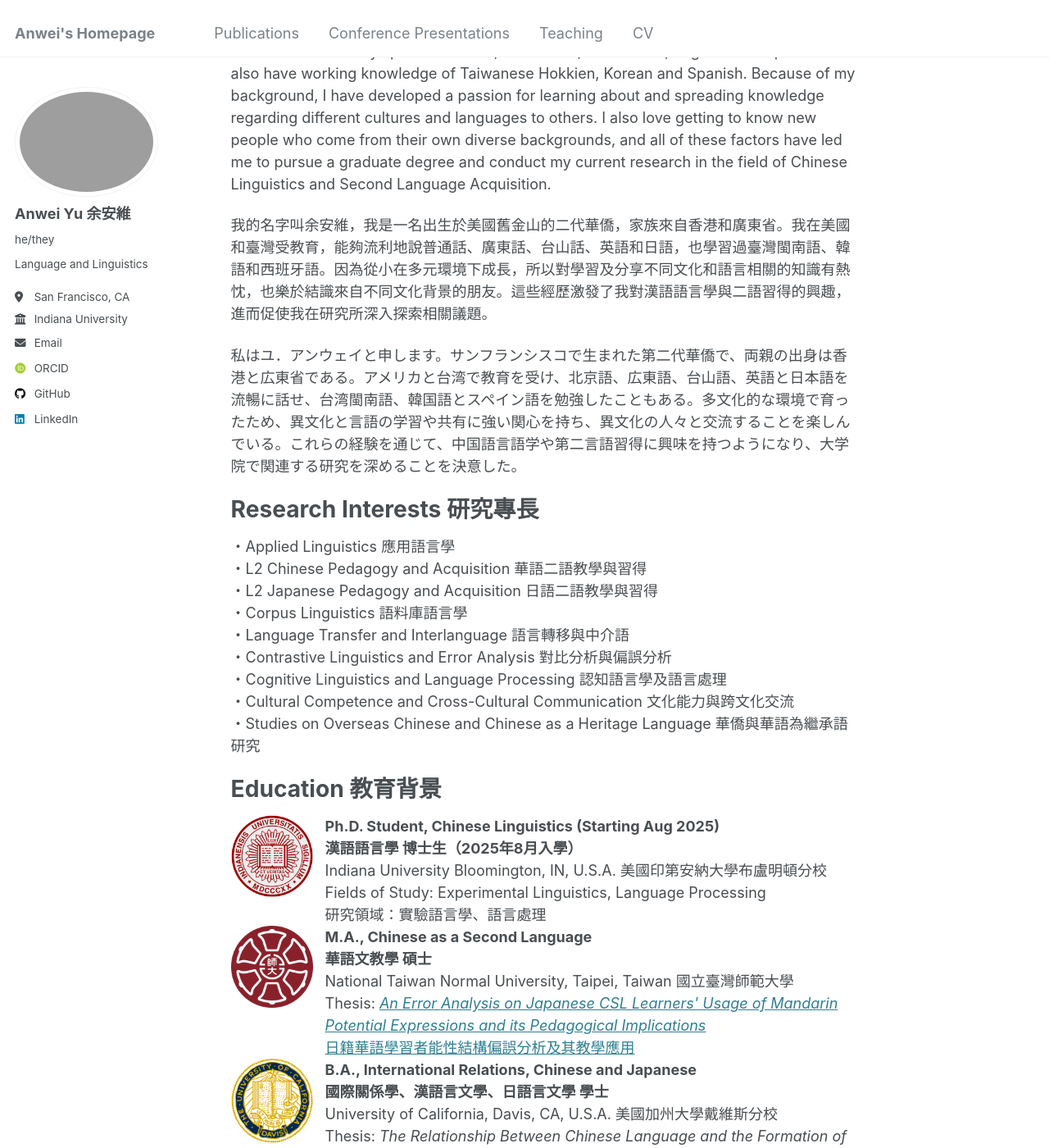
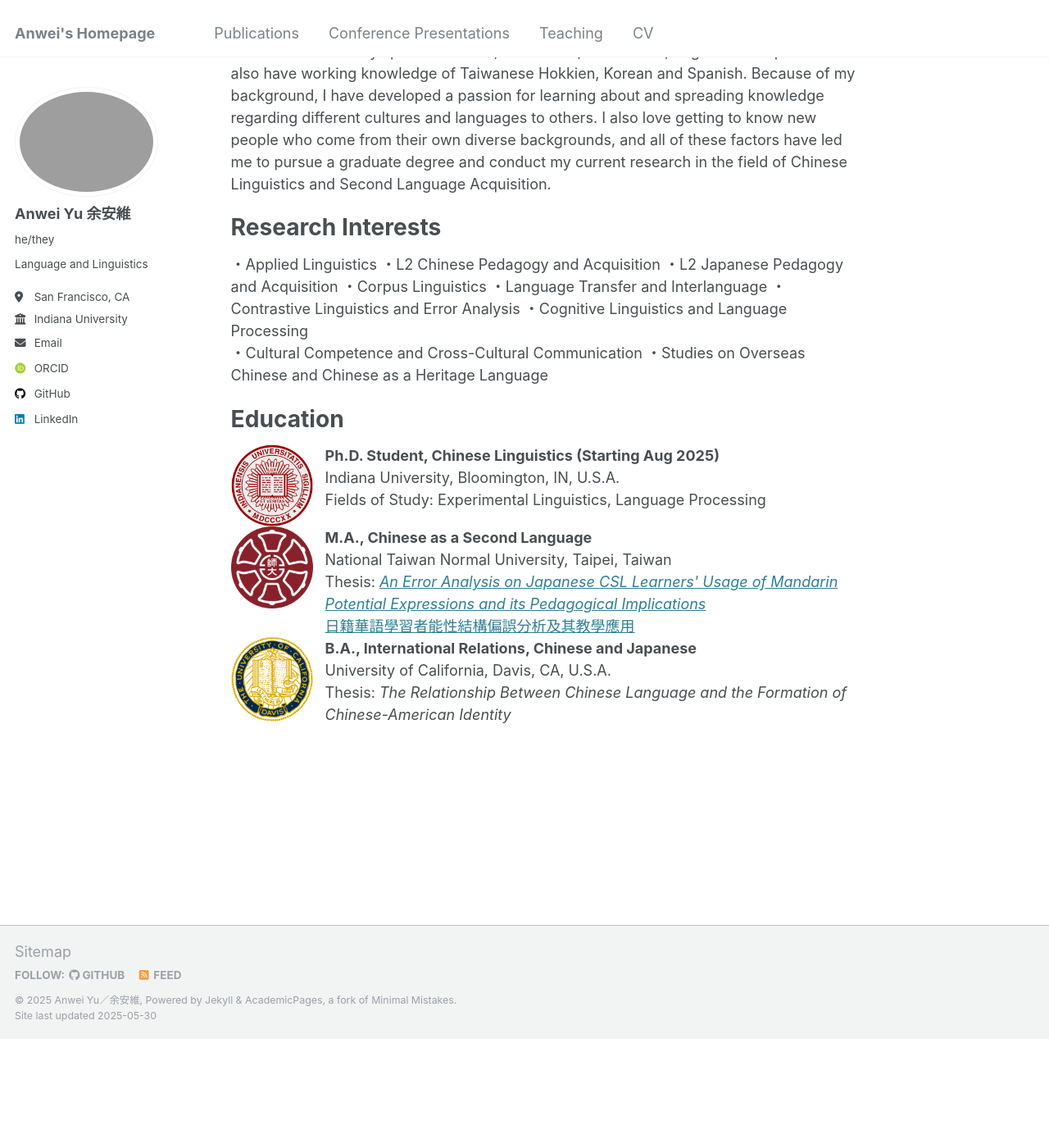
Before and after one commit to anweiyu/anweiyu.github.io, a Jekyll site: the page built from _pages/about.md, in a window 1280 px wide and 1400 px high, scrolled down 201 px. Shown: the whole window at 82% size. Built offline with Jekyll 4.4.1, drawn with Linux system fonts in a browser that asks for light colours; some web fonts are replaced; after the commit the page ends 1468 px from its top, so only the background shows below that; some of the changed text lies outside the part shown.

Commit message:
Update about.md

```diff
--- a/_pages/about.md
+++ b/_pages/about.md
@@ -6,41 +6,37 @@ redirect_from:
   - /about/
   - /about.html
 ---
-About me 關於我 自己紹介
+About me
 ======
 My name is Anwei and I'm a second-generation Chinese American from San Francisco. My family is from Hong Kong and Guangdong, China, and I was educated in the U.S. and Taiwan. I can fluently speak Mandarin, Cantonese, Taishanese, English and Japanese. I also have working knowledge of Taiwanese Hokkien, Korean and Spanish. Because of my background, I have developed a passion for learning about and spreading knowledge regarding different cultures and languages to others. I also love getting to know new people who come from their own diverse backgrounds, and all of these factors have led me to pursue a graduate degree and conduct my current research in the field of Chinese Linguistics and Second Language Acquisition.
 
-我的名字叫余安維，我是一名出生於美國舊金山的二代華僑，家族來自香港和廣東省。我在美國和臺灣受教育，能夠流利地說普通話、廣東話、台山話、英語和日語，也學習過臺灣閩南語、韓語和西班牙語。因為從小在多元環境下成長，所以對學習及分享不同文化和語言相關的知識有熱忱，也樂於結識來自不同文化背景的朋友。這些經歷激發了我對漢語語言學與二語習得的興趣，進而促使我在研究所深入探索相關議題。
+Research Interests
+======
+・Applied Linguistics
+・L2 Chinese Pedagogy and Acquisition
+・L2 Japanese Pedagogy and Acquisition
+・Corpus Linguistics
+・Language Transfer and Interlanguage
+・Contrastive Linguistics and Error Analysis
+・Cognitive Linguistics and Language Processing
+・Cultural Competence and Cross-Cultural Communication
+・Studies on Overseas Chinese and Chinese as a Heritage Language
 
-私はユ．アンウェイと申します。サンフランシスコで生まれた第二代華僑で、両親の出身は香港と広東省である。アメリカと台湾で教育を受け、北京語、広東語、台山語、英語と日本語を流暢に話せ、台湾閩南語、韓国語とスペイン語を勉強したこともある。多文化的な環境で育ったため、異文化と言語の学習や共有に強い関心を持ち、異文化の人々と交流することを楽しんでいる。これらの経験を通じて、中国語言語学や第二言語習得に興味を持つようになり、大学院で関連する研究を深めることを決意した。
-
-Research Interests 研究專長
-======
-・Applied Linguistics 應用語言學
-・L2 Chinese Pedagogy and Acquisition 華語二語教學與習得
-・L2 Japanese Pedagogy and Acquisition 日語二語教學與習得
-・Corpus Linguistics 語料庫語言學
-・Language Transfer and Interlanguage 語言轉移與中介語
-・Contrastive Linguistics and Error Analysis 對比分析與偏誤分析
-・Cognitive Linguistics and Language Processing 認知語言學及語言處理
-・Cultural Competence and Cross-Cultural Communication 文化能力與跨文化交流
-・Studies on Overseas Chinese and Chinese as a Heritage Language 華僑與華語為繼承語研究
-
-Education 教育背景
+Education
 ======
 <div style="display: flex; align-items:flex-start;text-align: left;">
   <img src="{{site.baseurl}}/images/IU.png" alt="IU Logo" width= "100" style="margin-right: 15px;">
-  <p style="margin: 0;"><strong>Ph.D. Student, Chinese Linguistics (Starting Aug 2025) <br>漢語語言學 博士生（2025年8月入學）</strong><br>
-    Indiana University Bloomington, IN, U.S.A. 美國印第安納大學布盧明頓分校<br>
+  <p style="margin: 0;"><strong>Ph.D. Student, Chinese Linguistics (Starting Aug 2025) </strong><br>
+    Indiana University, Bloomington, IN, U.S.A.<br>
     Fields of Study: Experimental Linguistics, Language Processing<br>
-    研究領域：實驗語言學、語言處理</p></div>
+    </p></div>
 <div style="display: flex; align-items:flex-start;text-align: left;">
   <img src="{{site.baseurl}}/images/NTNU.png" alt="NTNU Logo" width= "100" style="margin-right: 15px;">
-  <p style="margin: 0;"><strong>M.A., Chinese as a Second Language <br>華語文教學 碩士</strong><br>
-    National Taiwan Normal University, Taipei, Taiwan 國立臺灣師範大學<br>
+  <p style="margin: 0;"><strong>M.A., Chinese as a Second Language</strong><br>
+    National Taiwan Normal University, Taipei, Taiwan<br>
     Thesis: <a href="http://doi.org/10.6345/NTNU202300624"><em>An Error Analysis on Japanese CSL Learners' Usage of Mandarin Potential Expressions and its Pedagogical Implications</em> <br>日籍華語學習者能性結構偏誤分析及其教學應用</a></p></div>
 <div style="display: flex; align-items:flex-start;text-align: left;">
   <img src="{{site.baseurl}}/images/UCDavis.png" alt="UC Davis Logo" width= "100" style="margin-right: 15px;">
-  <p style="margin: 0;"><strong>B.A., International Relations, Chinese and Japanese <br>國際關係學、漢語言文學、日語言文學 學士</strong><br>
-    University of California, Davis, CA, U.S.A. 美國加州大學戴維斯分校<br>
+  <p style="margin: 0;"><strong>B.A., International Relations, Chinese and Japanese</strong><br>
+    University of California, Davis, CA, U.S.A.<br>
     Thesis: <em>The Relationship Between Chinese Language and the Formation of Chinese-American Identity</em></p></div>
```
